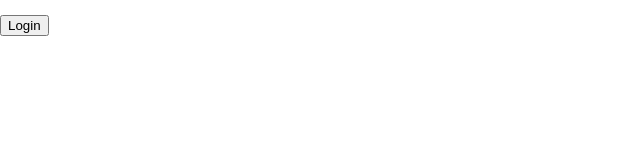
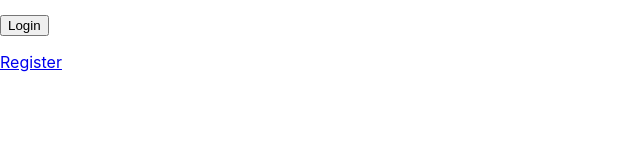
Before and after one commit to NatGallagher/Gallagh-Project-4, a React (Create React App) app in the folder bible-ver-app/: page /#/ in a window 1280 px wide. Shown: the part 157-299 px from the top of the page, without its empty margins (0-640 px from the left). Built offline with nearby package versions, Linux system fonts and the light colour scheme.

Commit message:
register and login links to pages

```diff
--- a/bible-ver-app/src/components/Login.js
+++ b/bible-ver-app/src/components/Login.js
@@ -1,3 +1,5 @@
+import { Link } from "react-router-dom"
+
 function Login() {
     return (
       <>
@@ -11,6 +13,8 @@
                   <button>Login</button>
               </form>
         </div>
+        <p></p>
+        <Link to="/register">Register</Link>
       </>
     );
   }
--- a/bible-ver-app/src/components/Register.js
+++ b/bible-ver-app/src/components/Register.js
@@ -1,3 +1,5 @@
+import { Link } from "react-router-dom"
+
 function Register() {
     return (
       <>
@@ -13,6 +15,8 @@
                   <button>Submit</button>
               </form>
         </div>
+        <p></p>
+        <Link to="/">Login</Link>
       </>
     );
   }
```
